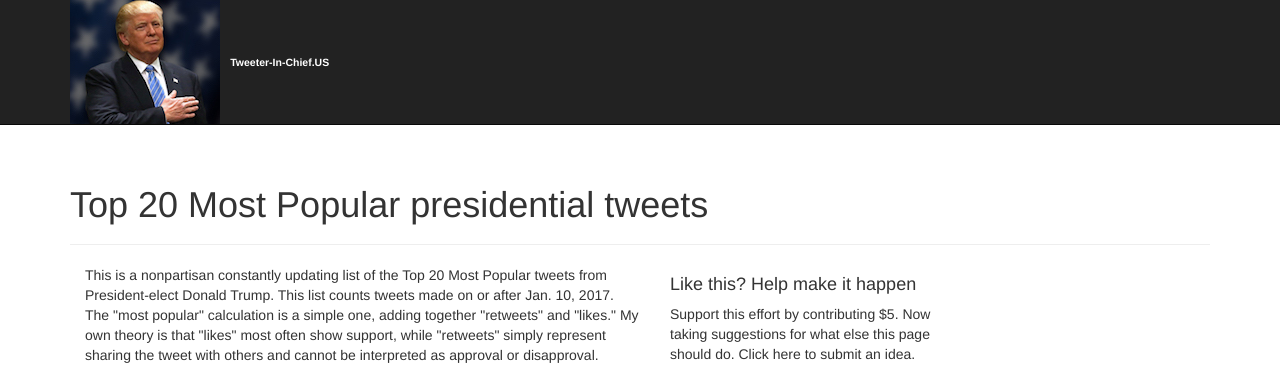
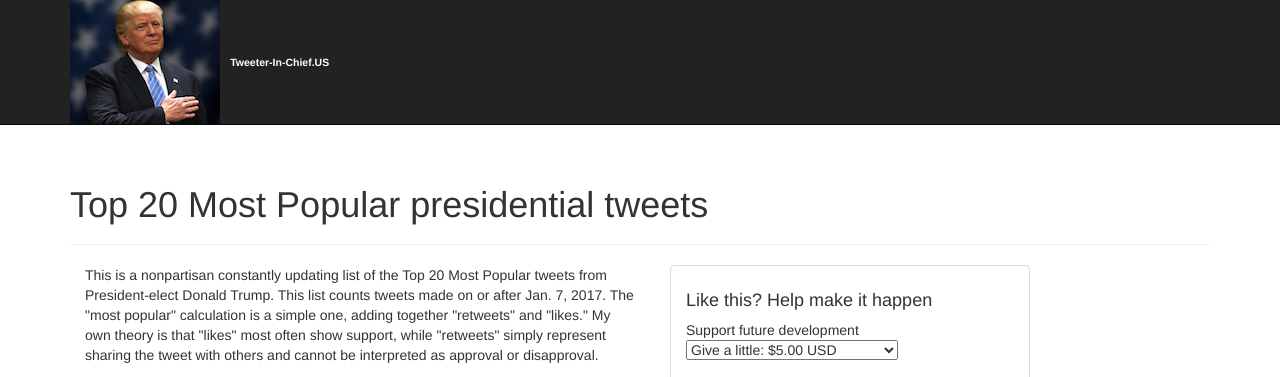
Before and after one commit to hpaasch/tweeterinchief, a Django app: template templates/chief_app/tweet_list.html in a window 1280 px wide. Shown: the top 377 px of the page. Run offline with Django 3.2, Linux system fonts and the light colour scheme; the template is opened without the code that fills it, so the values that code supplies are empty; some libraries are stand-ins or nearby versions.

Commit message:
added paypal and suggestion email.

```diff
--- a/templates/chief_app/tweet_list.html
+++ b/templates/chief_app/tweet_list.html
@@ -10,7 +10,7 @@
   <div class="row">
     <div class="col-md-6">
       <p>This is a nonpartisan constantly updating list of the Top 20 Most Popular tweets from President-elect Donald Trump.
-      This list counts tweets made on or after Jan. 10, 2017. The "most
+      This list counts tweets made on or after Jan. 7, 2017. The "most
       popular" calculation is a simple one, adding together "retweets" and "likes." My own
       theory is that "likes" most often show support, while "retweets" simply
       represent sharing the tweet with others and cannot be interpreted as approval or
@@ -25,10 +25,33 @@
           {% endfor %}
         {% endautoescape %}
     </div>
-    <div class="col-md-3">
-      <h4>Like this? Help make it happen</h4>
-      <p>Support this effort by contributing $5. Now taking suggestions for what else
-      this page should do. Click here to submit an idea.</p>
+    <div class="col-md-4">
+      <div class="panel panel-default">
+        <div class="panel-body">
+          <h4>Like this? Help make it happen</h4>
+            <form action="https://www.paypal.com/cgi-bin/webscr" method="post" target="_top">
+            <input type="hidden" name="cmd" value="_s-xclick">
+            <input type="hidden" name="hosted_button_id" value="K45GP3UNSDSGG">
+            <table>
+            <tr><td><input type="hidden" name="on0" value="Support future development">Support future development</td></tr><tr><td><select name="os0">
+            	<option value="Give a little:">Give a little: $5.00 USD</option>
+            	<option value="Give a little more:">Give a little more: $10.00 USD</option>
+            	<option value="Give a lot:">Give a lot: $20.00 USD</option>
+            </select> </td></tr>
+            </table>
+            <br>
+            <input type="hidden" name="currency_code" value="USD">
+            <input type="image" src="https://www.paypalobjects.com/en_US/i/btn/btn_buynowCC_LG.gif" border="0" name="submit" alt="PayPal - The safer, easier way to pay online!">
+            <img alt="" border="0" src="https://www.paypalobjects.com/en_US/i/scr/pixel.gif" width="1" height="1">
+            </form>
+
+            <br>
+            <p>Whether you donate or not, do you have an idea for what else
+          this page should do? Be nice. <a href="mailto:hepwebworks@gmail.com">Click here</a> to submit an idea.</p>
+        </div>
+
+      </div>
+
     </div>
 
   </div>
```
